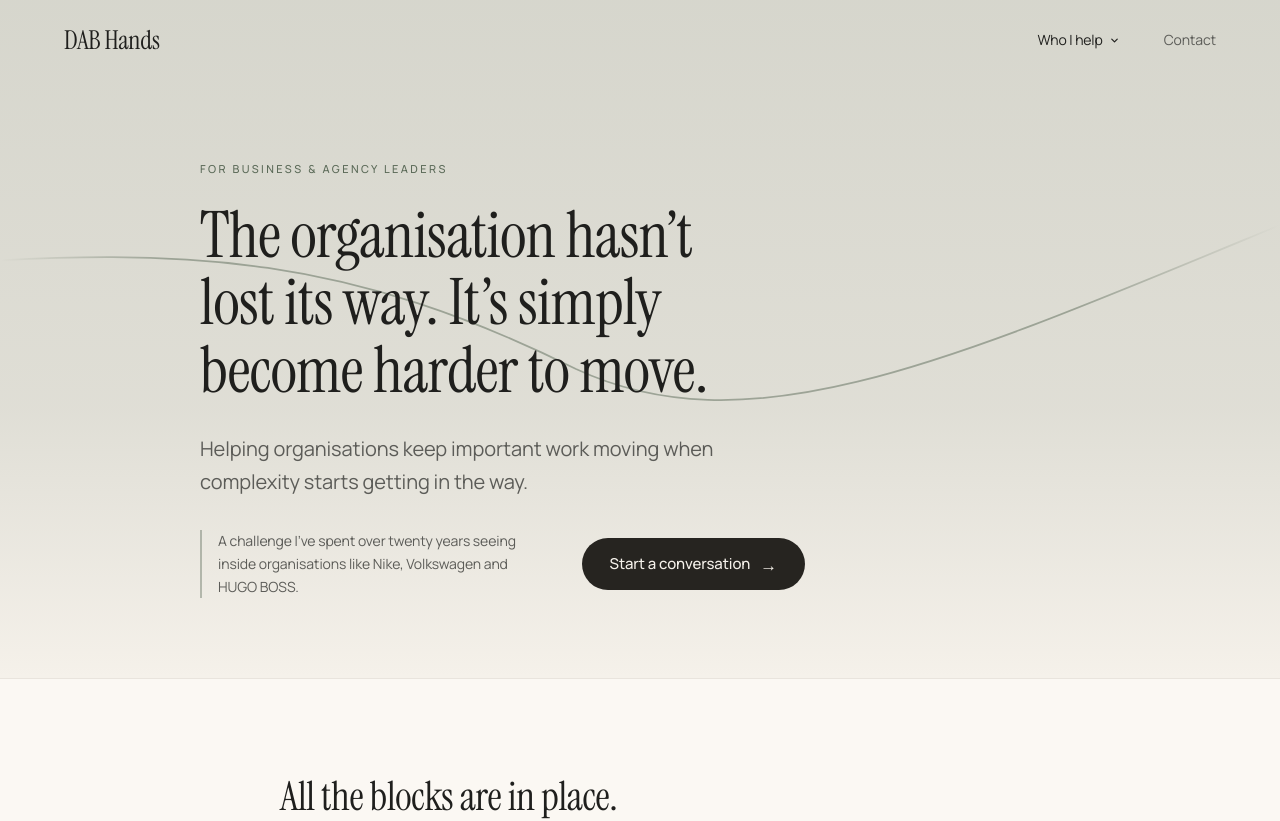
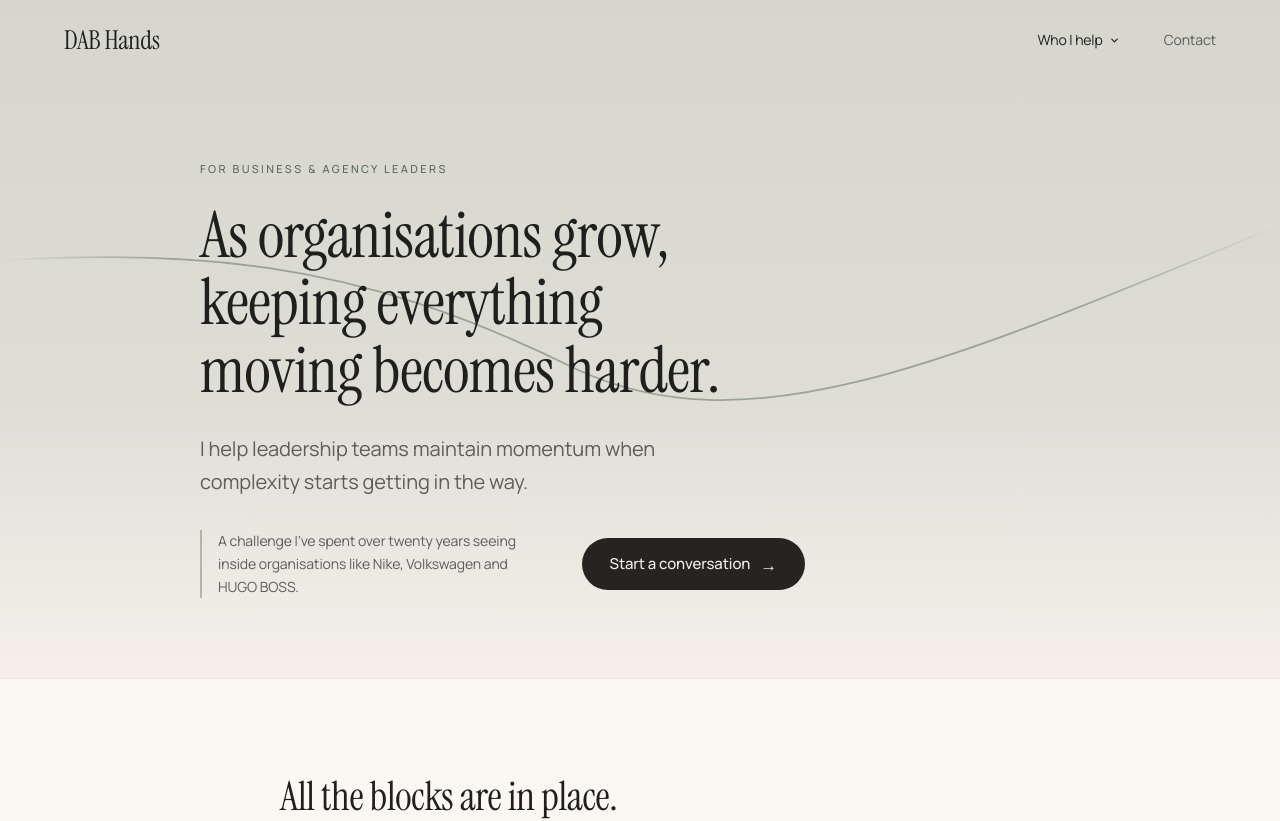
Before and after one commit to darrenbrett-lang/dabhands.delivery, a Next.js app: page /business-and-agency-leaders in a window 1280 px wide. Shown: the top 821 px of the page. Built offline with nearby package versions, Linux system fonts and the light colour scheme.

Commit message:
Business hero: new headline + body (P1)
"As organisations grow, keeping everything moving becomes harder." /
"I help leadership teams maintain momentum when complexity starts getting
in the way."

Co-Authored-By: Claude Opus 4.8 <noreply@anthropic.com>

```diff
--- a/pages/business-and-agency-leaders.tsx
+++ b/pages/business-and-agency-leaders.tsx
@@ -6,8 +6,8 @@ const content: OperatorContent = {
   eyebrow: 'For business & agency leaders',
   accent: 'moss',
   hero: {
-    headline: 'The organisation hasn’t lost its way. It’s simply become harder to move.',
-    subline: 'Helping organisations keep important work moving when complexity starts getting in the way.',
+    headline: 'As organisations grow, keeping everything moving becomes harder.',
+    subline: 'I help leadership teams maintain momentum when complexity starts getting in the way.',
     trust: 'A challenge I’ve spent over twenty years seeing inside organisations like Nike, Volkswagen and HUGO BOSS.',
   },
   validation: {
```
